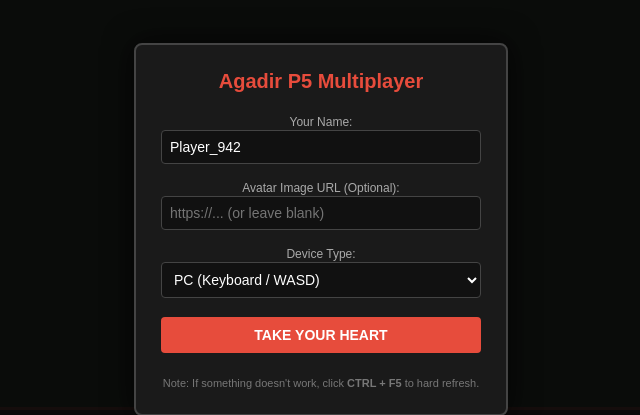
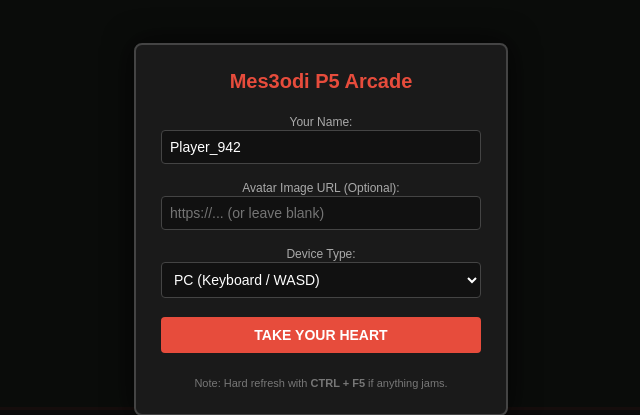
Before and after one commit to Mes3odi/multiplayer-game-test, a plain HTML site: page index.html in a window 1280 px wide. Shown: the part 171-586 px from the top of the page, 319-959 px from the left. Drawn offline with nearby package versions, Linux system fonts and the light colour scheme; no server answers.

Commit message:
Update title and labels in index.html

```diff
--- a/index.html
+++ b/index.html
@@ -3,7 +3,7 @@
 <head>
     <meta charset="UTF-8">
     <meta name="viewport" content="width=device-width, initial-scale=1.0, maximum-scale=1.0, user-scalable=no">
-    <title>GitHub Firebase Multiplayer - Persona 5 Edition</title>
+    <title>GitHub Firebase Multiplayer - Ultimate P5 Arcade Edition</title>
     <!-- Leaflet CSS -->
     <link rel="stylesheet" href="https://unpkg.com/leaflet@1.9.4/dist/leaflet.css" />
     <style>
@@ -178,7 +178,6 @@
             border: 1px dashed #e74c3c;
         }
 
-        /* Persona 5 Dynamic Swipe Transition Canvas / Overlay */
         #p5-transition-canvas {
             position: absolute;
             top: 0;
@@ -190,7 +189,6 @@
             display: none;
         }
 
-        /* Real-World Satellite Map Container */
         #map-container {
             position: absolute;
             top: 0;
@@ -201,7 +199,6 @@
             z-index: 10;
         }
 
-        /* --- UI OVERLAYS FOR SATELLITE MAP --- */
         #map-ui-overlay {
             position: absolute;
             top: 10px;
@@ -221,10 +218,7 @@
         .ui-section-title { font-size: 12px; font-weight: bold; color: #e74c3c; border-bottom: 1px solid #444; padding-bottom: 3px; margin-bottom: 5px; }
         #online-players-list { font-size: 11px; color: #ddd; display: flex; flex-direction: column; gap: 3px; }
 
-        .map-tools {
-            display: flex;
-            gap: 5px;
-        }
+        .map-tools { display: flex; gap: 5px; }
         .map-btn {
             flex: 1;
             background: #333;
@@ -276,11 +270,7 @@
         #btn-down { grid-column: 2; grid-row: 2; }
         #btn-right { grid-column: 3; grid-row: 2; }
 
-        .action-pad {
-            display: flex;
-            gap: 10px;
-            pointer-events: auto;
-        }
+        .action-pad { display: flex; gap: 10px; pointer-events: auto; }
         .action-btn {
             width: 55px;
             height: 55px;
@@ -318,10 +308,7 @@
             flex-direction: column;
             gap: 3px;
         }
-        #chat-form {
-            display: flex;
-            border-top: 1px solid #444;
-        }
+        #chat-form { display: flex; border-top: 1px solid #444; }
         #chat-input {
             flex: 1;
             background: #111;
@@ -347,7 +334,7 @@
     <!-- PRE-JOIN SETUP SCREEN -->
     <div id="setup-overlay">
         <div class="setup-box">
-            <h2>Agadir P5 Multiplayer</h2>
+            <h2>Mes3odi P5 Arcade</h2>
             <div>
                 <label>Your Name:</label>
                 <input type="text" id="setup-name" maxlength="12" placeholder="Enter name...">
@@ -364,13 +351,13 @@
                 </select>
             </div>
             <button id="join-btn">TAKE YOUR HEART</button>
-            <div class="refresh-note">Note: If something doesn't work, click <b>CTRL + F5</b> to hard refresh.</div>
+            <div class="refresh-note">Note: Hard refresh with <b>CTRL + F5</b> if anything jams.</div>
         </div>
     </div>
 
     <div id="top-bar">
         <span id="display-player-info" style="color: #e74c3c; font-weight: bold;">Player</span>
-        <span>⚡ Walk through rooms for P5 style cuts! Press 'E' for Botato.</span>
+        <span id="display-score" style="color: #f1c40f; font-weight: bold;">⭐ Points: 0 | 🎰 777s: 0</span>
         <button id="p5-menu-toggle">MENU</button>
     </div>
 
@@ -393,7 +380,6 @@
 
         <div id="map-container"></div>
 
-        <!-- SATELLITE HUD & ONLINE LIST -->
         <div id="map-ui-overlay">
             <button class="map-btn" id="map-back-btn" style="background: #e74c3c; font-weight: bold; margin-bottom: 5px;">🔙 Back to Rooms</button>
             <div class="ui-section-title">🗺️ Map Tools</div>
@@ -432,7 +418,6 @@
 
     <!-- Leaflet JS -->
     <script src="https://unpkg.com/leaflet@1.9.4/dist/leaflet.js"></script>
-    <!-- Load Game Script as a Module -->
     <script type="module" src="game.js"></script>
 </body>
 </html>
```
